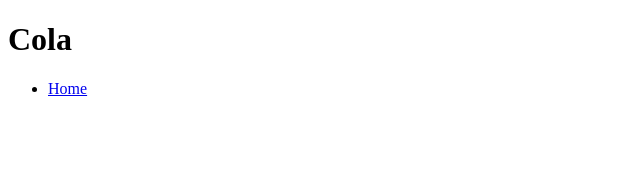
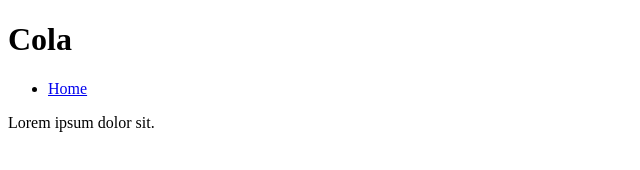
Before and after one commit to zuhraDev/cola, a plain HTML site: page index.html in a window 1280 px wide. Shown: the whole page, without its empty margins (0-640 px from the left). Drawn offline with Linux system fonts and the light colour scheme.

Commit message:
added footer

```diff
--- a/index.html
+++ b/index.html
@@ -13,5 +13,11 @@
             <li><a href="#">Home</a></li>
         </ul>
     </nav>
+
+
+    <footer>
+        <p>Lorem ipsum dolor sit.</p>
+    </footer>
+
 </body>
 </html>
```
